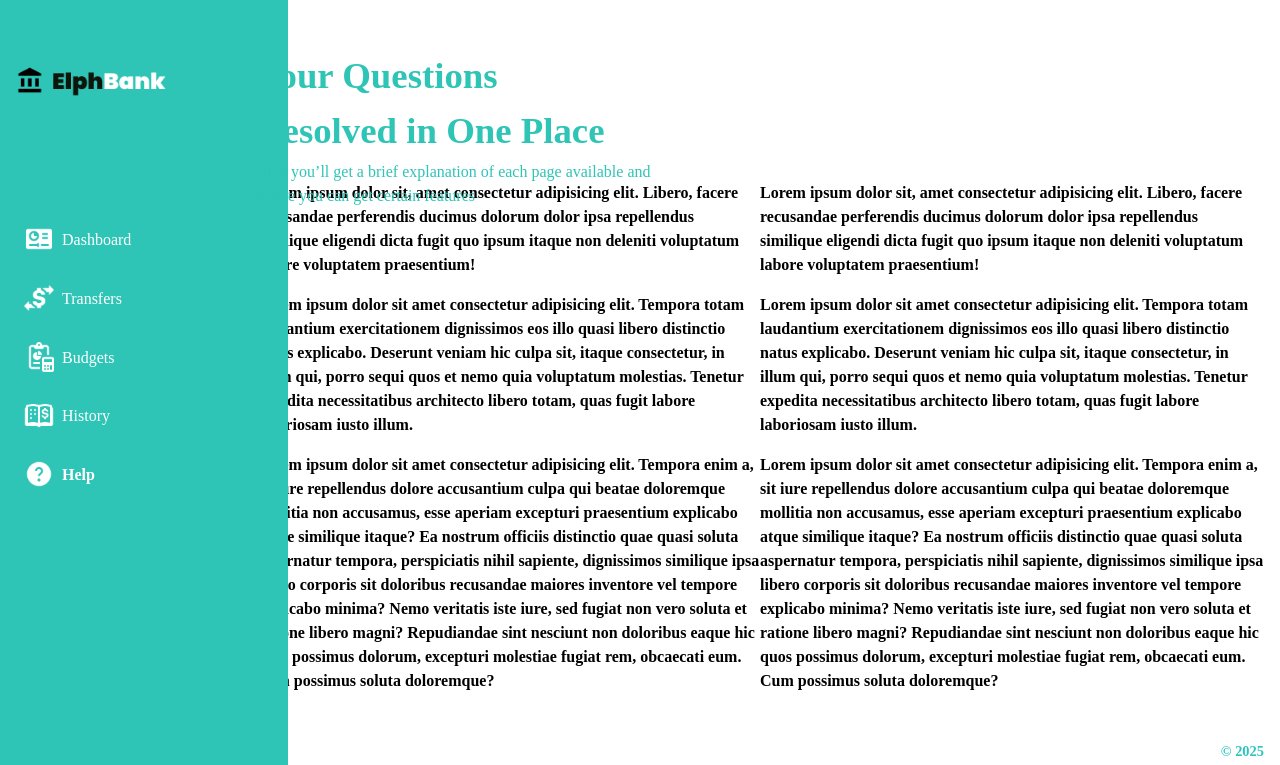
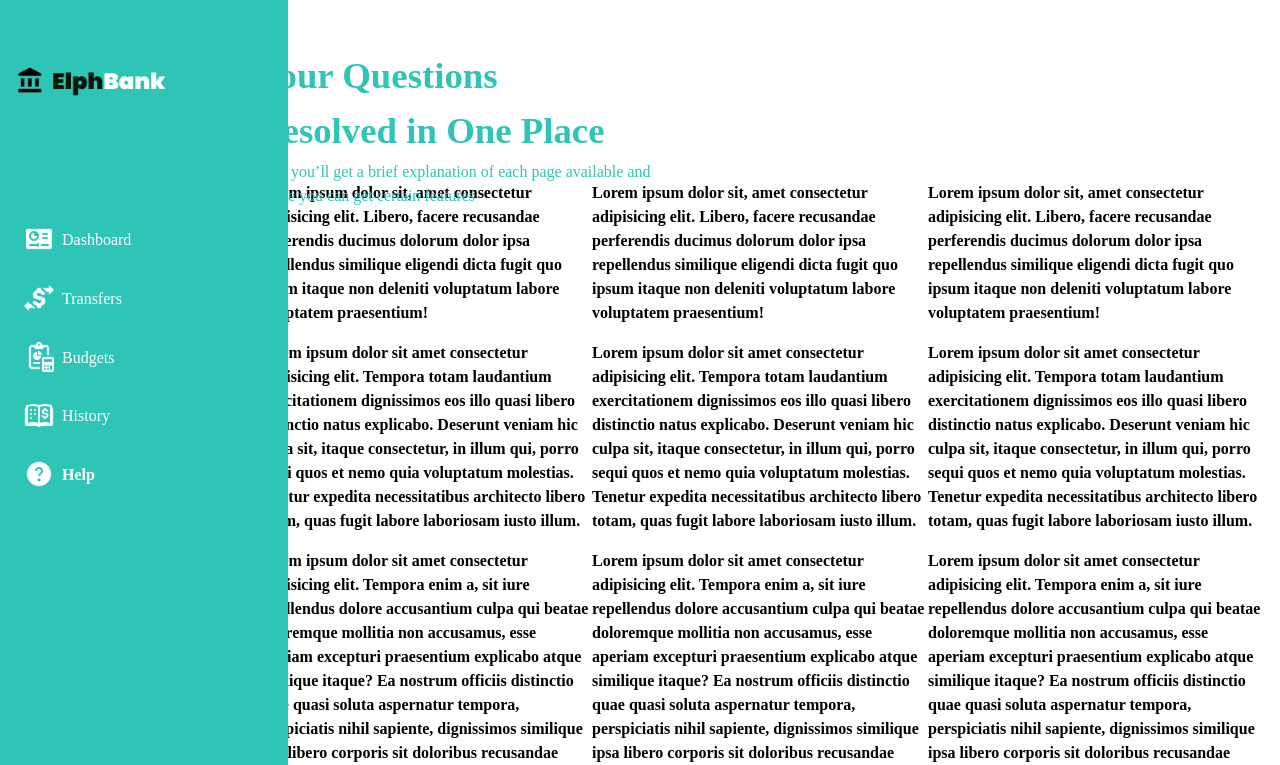
Before and after one commit to elphie-pro/ElphBank, a Next.js app: page /help in a window 1280 px wide. Shown: the top 765 px of the page. Built offline with nearby package versions, Linux system fonts and the light colour scheme; no server answers.

Commit message:
testing component

```diff
--- a/src/app/help/page.jsx
+++ b/src/app/help/page.jsx
@@ -40,6 +40,17 @@ export default function Page() {
 
 
             </div>
+             <div className='flex flex-col gap-4'>
+                <p>
+                    Lorem ipsum dolor sit, amet consectetur adipisicing elit. Libero, facere recusandae perferendis ducimus dolorum dolor ipsa repellendus similique eligendi dicta fugit quo ipsum itaque non deleniti voluptatum labore voluptatem praesentium!
+                </p>
+                <p>
+                    Lorem ipsum dolor sit amet consectetur adipisicing elit. Tempora totam laudantium exercitationem dignissimos eos illo quasi libero distinctio natus explicabo. Deserunt veniam hic culpa sit, itaque consectetur, in illum qui, porro sequi quos et nemo quia voluptatum molestias. Tenetur expedita necessitatibus architecto libero totam, quas fugit labore laboriosam iusto illum.
+                </p>
+                <p>Lorem ipsum dolor sit amet consectetur adipisicing elit. Tempora enim a, sit iure repellendus dolore accusantium culpa qui beatae doloremque mollitia non accusamus, esse aperiam excepturi praesentium explicabo atque similique itaque? Ea nostrum officiis distinctio quae quasi soluta aspernatur tempora, perspiciatis nihil sapiente, dignissimos similique ipsa libero corporis sit doloribus recusandae maiores inventore vel tempore explicabo minima? Nemo veritatis iste iure, sed fugiat non vero soluta et ratione libero magni? Repudiandae sint nesciunt non doloribus eaque hic quos possimus dolorum, excepturi molestiae fugiat rem, obcaecati eum. Cum possimus soluta doloremque?</p>
+
+
+            </div>
 
             </div>
                 {/* copyright */}
```
